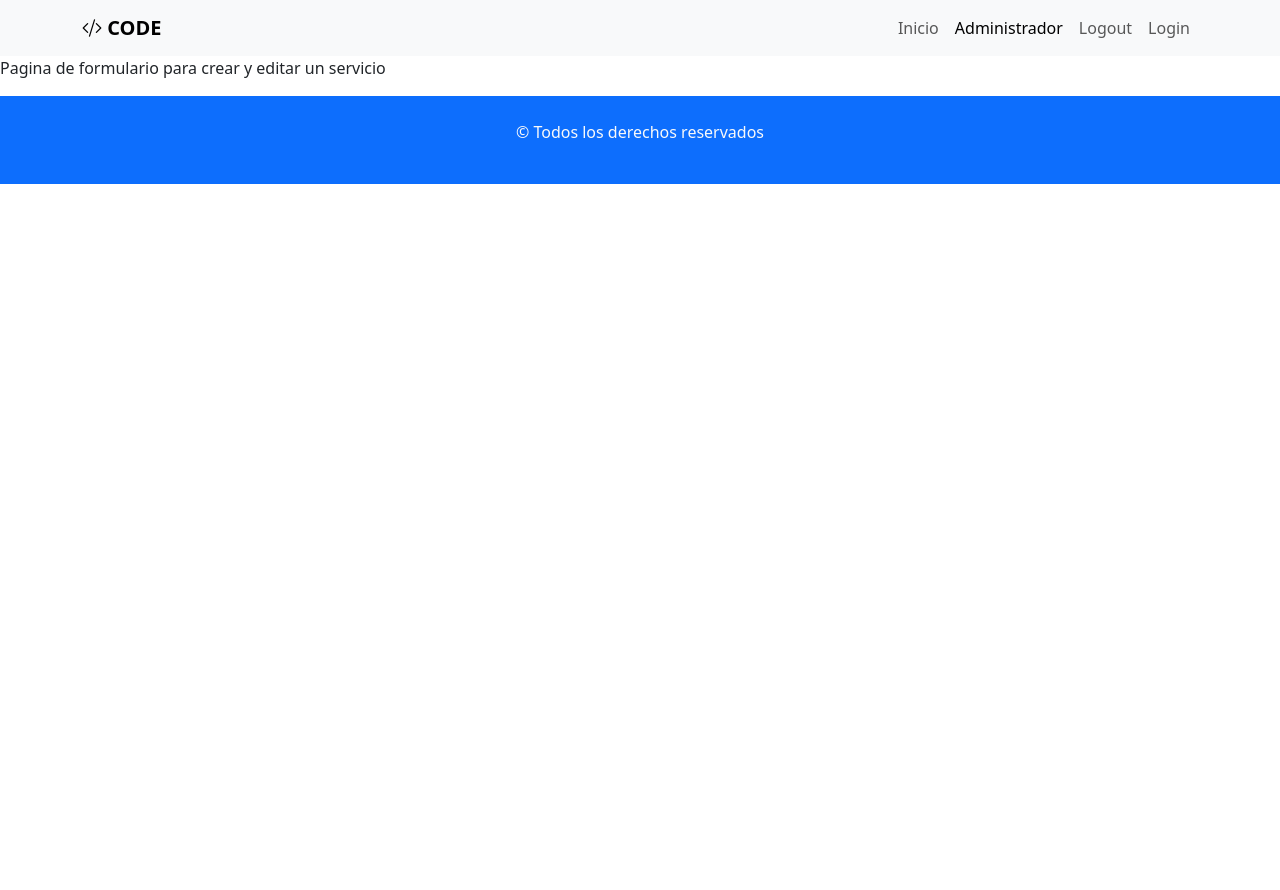
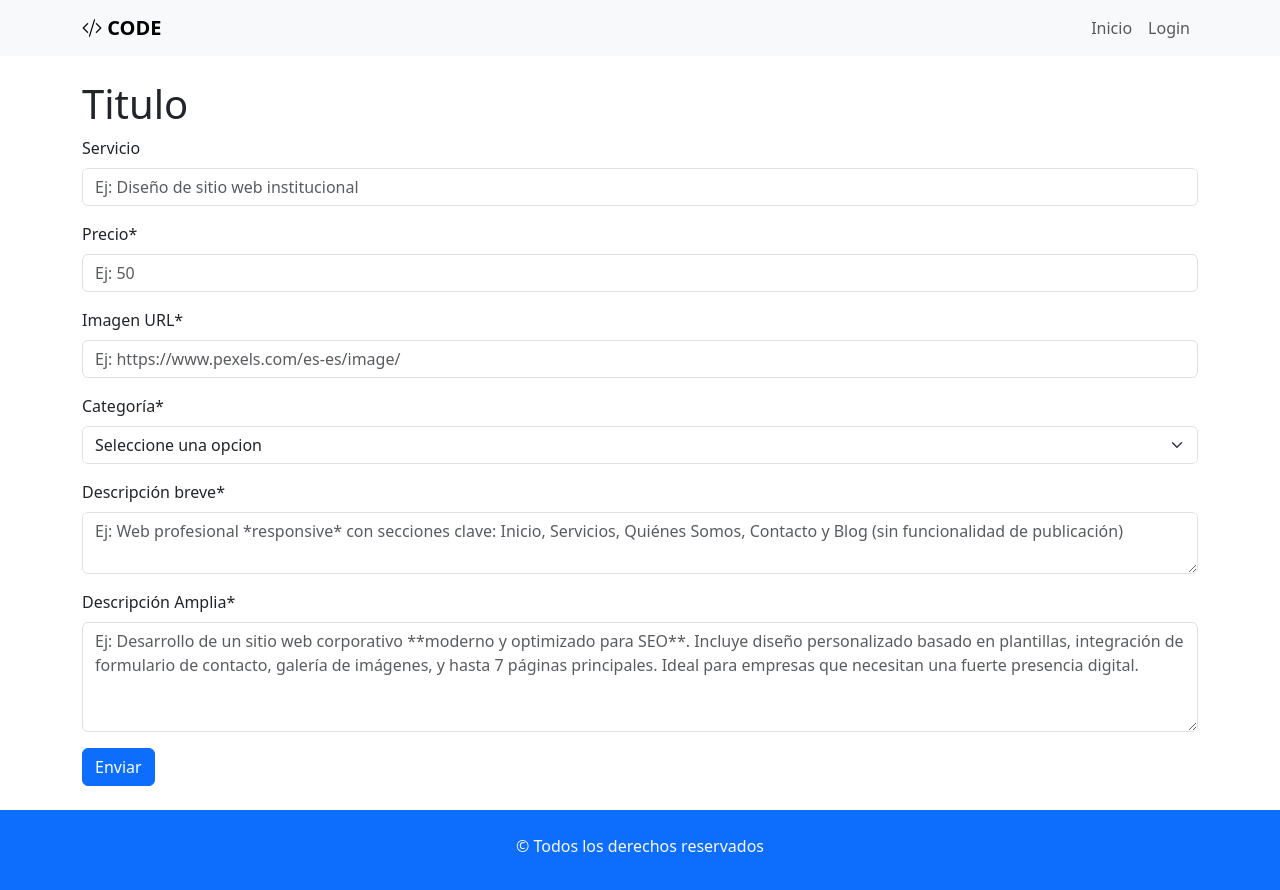
Before and after one commit to Molina-MarcosLautaro/16-catalogoServicios, a React (Vite) app: page /administrador/crear in a window 1280 px wide. Shown: the top 890 px of the page. Before the commit the page ends 800 px from the top, so only its background shows below. Built offline with nearby package versions, Linux system fonts and the light colour scheme.

Commit message:
agregamos la logica del login y renderizamos las opciones correctas en el menu

```diff
--- a/src/App.jsx
+++ b/src/App.jsx
@@ -7,14 +7,22 @@
 import Error404 from "./components/pages/Error404";
 import Menu from "./components/shared/Menu";
 import Footer from "./components/shared/Footer";
+import { useEffect, useState } from "react";
 
 function App() {
+const usuarioSessionStorage = JSON.parse(sessionStorage.getItem('usuarioKey')) || false
+const [usuarioLogueado, setUsuarioLogueado] = useState(usuarioSessionStorage)
+
+useEffect(()=>{
+  sessionStorage.setItem('usuarioKey', JSON.stringify(usuarioLogueado))
+},[usuarioLogueado])
+
   return (
     <BrowserRouter>
-      <Menu></Menu>
+      <Menu usuarioLogueado={usuarioLogueado} setUsuarioLogueado={setUsuarioLogueado}></Menu>
       <Routes>
         <Route path="/" element={<Inicio></Inicio>} />
-        <Route path="/login" element={<Login></Login>} />
+        <Route path="/login" element={<Login setUsuarioLogueado={setUsuarioLogueado}></Login>} />
         <Route path="/detalle" element={<DetalleServicio></DetalleServicio>} />
         <Route
           path="/administrador"
--- a/src/components/pages/FormularioServicio.jsx
+++ b/src/components/pages/FormularioServicio.jsx
@@ -1,11 +1,156 @@
-import React from 'react';
+import Button from "react-bootstrap/Button";
+import Form from "react-bootstrap/Form";
+import { useForm } from "react-hook-form";
 
-const Formulario = () => {
-    return (
-        <div>
-            <p>Pagina de formulario para crear y editar un servicio</p>
-        </div>
-    );
+const FormularioServicio = () => {
+  const {
+    register,
+    handleSubmit,
+    formState: { errors },
+  } = useForm();
+
+  const onSubmit = (data) => {
+    console.log(data);
+  };
+
+  return (
+    <main className="container my-4">
+      <h1>Titulo</h1>
+      <Form onSubmit={handleSubmit(onSubmit)}>
+        <Form.Group className="mb-3" controlId="formBasicEmail">
+          <Form.Label>Servicio</Form.Label>
+          <Form.Control
+            type="text"
+            placeholder="Ej: Diseño de sitio web institucional"
+            {...register("servicio", {
+              required: "El servicio es un dato obligatorio",
+              minLength: {
+                value: 5,
+                message: "El servicio debe contener como minimo 5 caracteres",
+              },
+              maxLength: {
+                value: 100,
+                message: "El servicio debe contener como maximo 100 caracteres",
+              },
+            })}
+          />
+          <Form.Text className="text-danger">
+            {errors.servicio?.message}
+          </Form.Text>
+        </Form.Group>
+        <Form.Group className="mb-3" controlId="formPrecio">
+          <Form.Label>Precio*</Form.Label>
+          <Form.Control
+            type="number"
+            placeholder="Ej: 50"
+            // step={0.1}
+            {...register("precio", {
+              required: "El precio es un valor obligatorio",
+              min: {
+                value: 50,
+                message:
+                  "El precio minimo del producto debe ser de almenos $50",
+              },
+              max: {
+                value: 1000000,
+                message:
+                  "El precio maximo de un producto debe ser de hasta $1000000",
+              },
+            })}
+          />
+          <Form.Text className="text-danger">
+            {errors.precio?.message}
+          </Form.Text>
+        </Form.Group>
+        <Form.Group className="mb-3" controlId="formImagen">
+          <Form.Label>Imagen URL*</Form.Label>
+          <Form.Control
+            type="text"
+            placeholder="Ej: https://www.pexels.com/es-es/image/"
+            {...register("imagen", {
+              required: "La url de la imagen es un dato obligatorio",
+              pattern: {
+                value:
+                  /^(https?:\/\/)?([\da-z\.-]+)\.([a-z\.]{2,6})([\/\w \.-]*)*\/?(\.(jpg|jpeg|png|webp))$/,
+                message:
+                  "La imagen debe ser una url de imagen valida terminada en (jpg|jpeg|png|webp)",
+              },
+            })}
+          />
+          <Form.Text className="text-danger">
+            {errors.imagen?.message}
+          </Form.Text>
+        </Form.Group>
+        <Form.Group className="mb-3" controlId="formPrecio">
+          <Form.Label>Categoría*</Form.Label>
+          <Form.Select
+            {...register("categoria", {
+              required: "Debe seleccionar una categoria",
+            })}
+          >
+            <option value="">Seleccione una opcion</option>
+            <option value="Infusiones">Desarrollo Web</option>
+            <option value="Batidos">Backend & API</option>
+            <option value="dulce">Consultoría</option>
+          </Form.Select>
+          <Form.Text className="text-danger">
+            {errors.categoria?.message}
+          </Form.Text>
+        </Form.Group>
+        <Form.Group className="mb-3" controlId="formImagen">
+          <Form.Label>Descripción breve*</Form.Label>
+          <Form.Control
+            type="text"
+            placeholder="Ej: Web profesional *responsive* con secciones clave: Inicio, Servicios, Quiénes Somos, Contacto y Blog (sin funcionalidad de publicación)"
+            as="textarea"
+            {...register("descripcion_breve", {
+              required: "La descripción breve es un dato obligatorio",
+              minLength: {
+                value: 5,
+                message: "La descrición breve debe tener almenos 5 caracteres",
+              },
+              maxLength: {
+                value: 250,
+                message:
+                  "La descrición breve debe tener como máximo 250 caracteres",
+              },
+            })}
+          />
+          <Form.Text className="text-danger">
+            {errors.descripcion_breve?.message}
+          </Form.Text>
+        </Form.Group>
+        <Form.Group className="mb-3" controlId="formImagen">
+          <Form.Label>Descripción Amplia*</Form.Label>
+          <Form.Control
+            type="text"
+            placeholder="Ej: Desarrollo de un sitio web corporativo **moderno y optimizado para SEO**. Incluye diseño personalizado basado en plantillas, integración de formulario de contacto, galería de imágenes, y hasta 7 páginas principales. Ideal para empresas que necesitan una fuerte presencia digital."
+            as="textarea"
+            rows={4}
+            {...register("descripcion_amplia", {
+              required: "La descripción amplia es un dato obligatorio",
+              minLength: {
+                value: 10,
+                message:
+                  "La descrición amplia debe tener almenos 10 caracteres",
+              },
+              maxLength: {
+                value: 500,
+                message:
+                  "La descrición amplia debe tener como máximo 500 caracteres",
+              },
+            })}
+          />
+          <Form.Text className="text-danger">
+            {errors.descripcion_amplia?.message}
+          </Form.Text>
+        </Form.Group>
+        <Button variant="primary" type="submit">
+          Enviar
+        </Button>
+      </Form>
+    </main>
+  );
 };
 
-export default Formulario;
+export default FormularioServicio;
--- a/src/components/shared/Menu.jsx
+++ b/src/components/shared/Menu.jsx
@@ -1,7 +1,13 @@
 import { Navbar, Container, Nav, Button } from "react-bootstrap";
-import { NavLink } from "react-router";
+import { NavLink, useNavigate } from "react-router";
 
-const Menu = () => {
+const Menu = ({ usuarioLogueado, setUsuarioLogueado }) => {
+  const navegacion = useNavigate();
+  const logout = () => {
+    setUsuarioLogueado(false);
+    navegacion("/");
+  };
+
   return (
     <Navbar expand="lg" className="bg-body-tertiary">
       <Container>
@@ -16,13 +22,20 @@
             <NavLink className="nav-link" to={"/"}>
               Inicio
             </NavLink>
+            {usuarioLogueado ? (
+              <>
                 <NavLink className="nav-link" to={"/administrador"}>
                   Administrador
                 </NavLink>
-            <Button className="nav-link">Logout</Button>
+                <Button className="nav-link" onClick={logout}>
+                  Logout
+                </Button>
+              </>
+            ) : (
               <NavLink className="nav-link" to={"/login"}>
                 Login
               </NavLink>
+            )}
           </Nav>
         </Navbar.Collapse>
       </Container>
```
Also changed, not shown: src/components/pages/Login.jsx (+4 -4 lines), 1 other file (tests, documents, lock files or other folders). Lines whose indentation alone changed are shown as unchanged.
